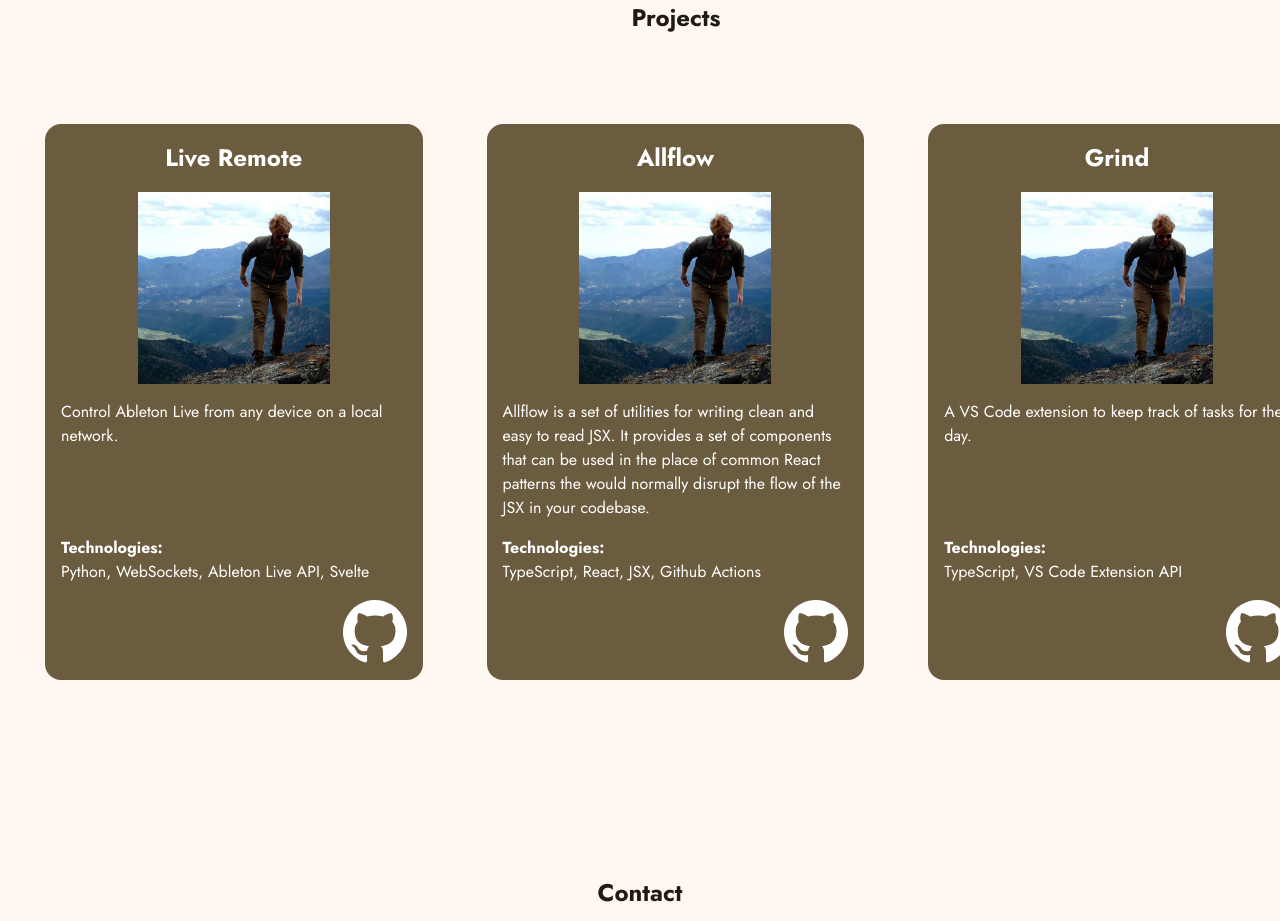
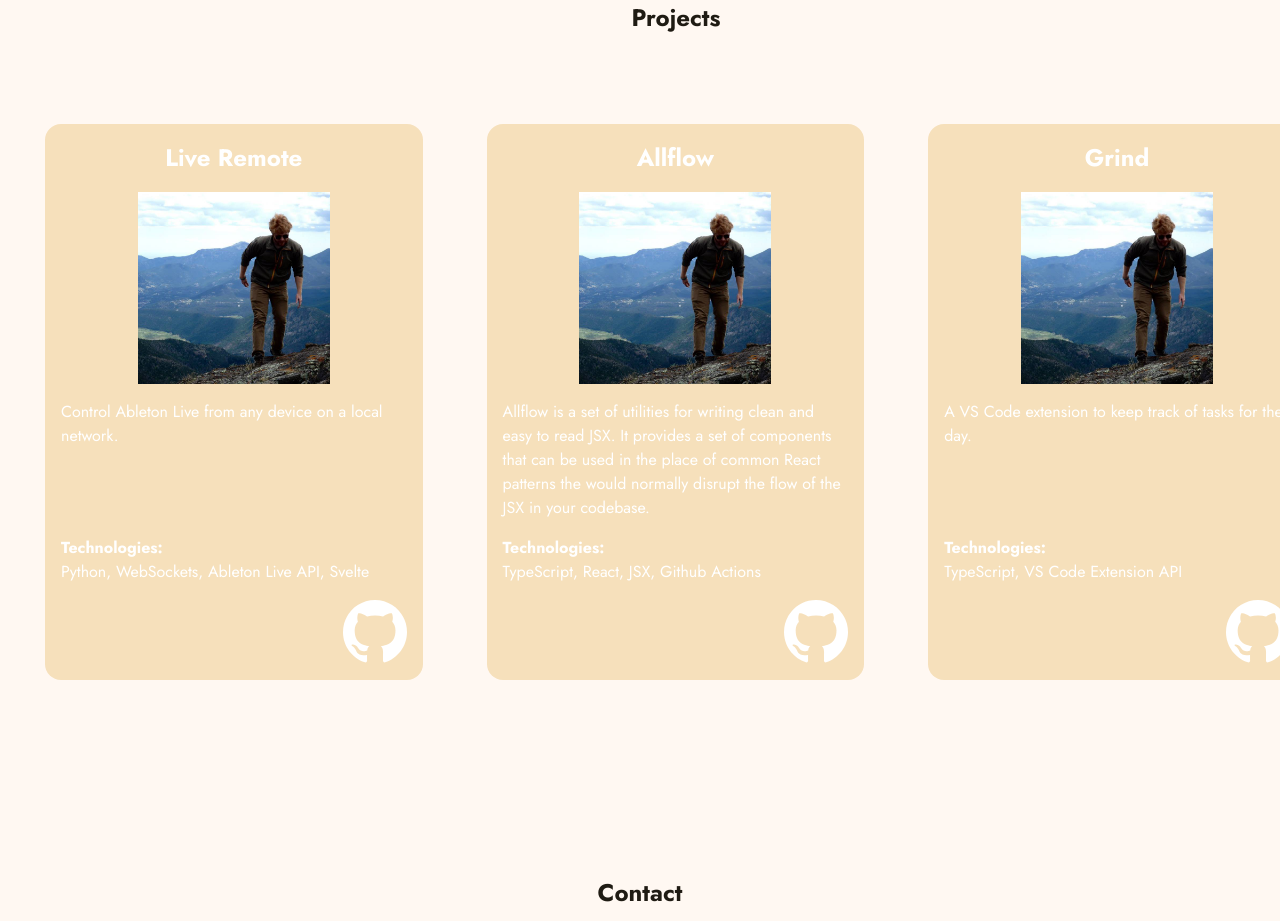
Before and after one commit to isfopo/about, a React (Vite) app: page / in a window 1280 px wide. Shown: the part 2500-3421 px from the top of the page. Built offline with nearby package versions, Linux system fonts and the light colour scheme.

Commit message:
💄 style(ProjectsSection): update background variable and add hover effect
- change background variable to use a fixed color for consistency
- add hover effect to reduce opacity for better user interaction feedback

```diff
--- a/src/components/Section/ProjectsSection/index.module.css
+++ b/src/components/Section/ProjectsSection/index.module.css
@@ -10,7 +10,7 @@
       width: 90%;
       flex: 0 0 90%;
       user-select: none;
-      background: var(--md-sys-color-secondary);
+      background: var(--md-sys-color-secondary-fixed);
       padding: 1rem;
       border-radius: 1rem;
       text-decoration: none;
@@ -18,6 +18,10 @@
       display: flex;
       flex-direction: column;
       gap: 1.5rem;
+
+      &:hover {
+        opacity: 0.9;
+      }
 
       @media (min-width: 768px) {
         gap: 1rem;
```
